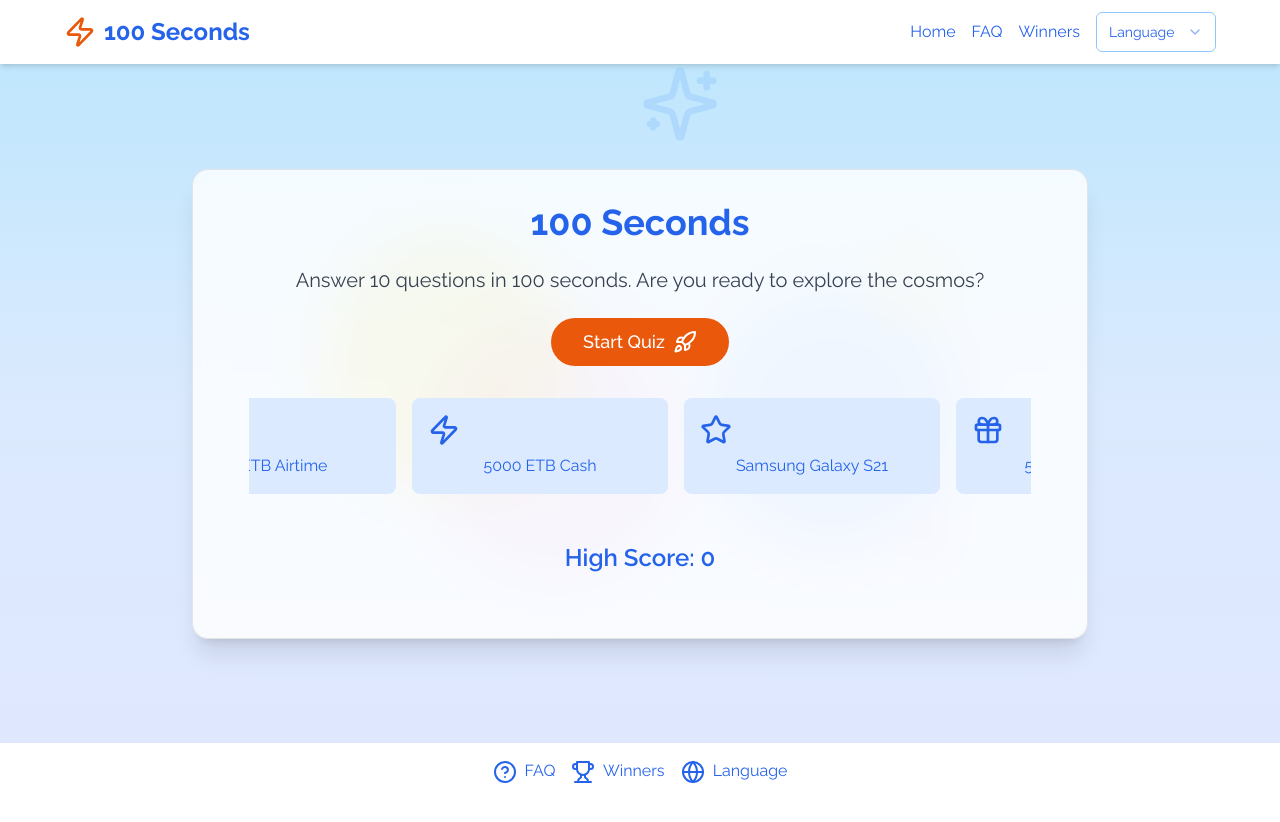
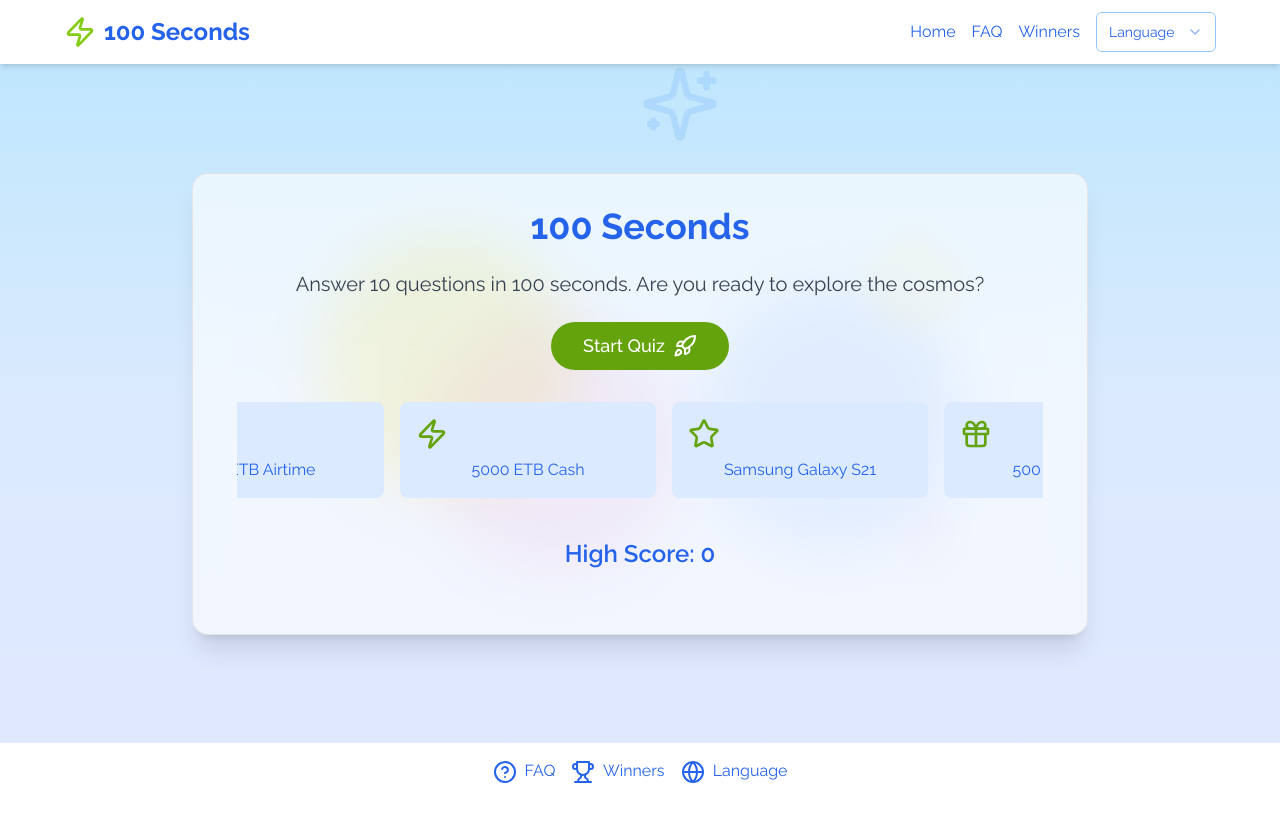
Before and after one commit to abenikeb/100-seconds, a Next.js app: page / in a window 1280 px wide. Shown: the top 822 px of the page. Built offline with nearby package versions, Linux system fonts and the light colour scheme.

Commit message:
modified:   app/page.tsx

```diff
--- a/app/page.tsx
+++ b/app/page.tsx
@@ -439,7 +439,7 @@ export default function Component() {
 			<header className="w-full bg-white shadow-md p-3">
 				<div className="max-w-6xl mx-auto flex justify-between items-center">
 					<div className="flex items-center space-x-2">
-						<Zap className="h-8 w-8 text-orange-600" />
+						<Zap className="h-8 w-8 text-lime-500" />
 						<h1 className="text-2xl font-bold text-blue-600">
 							{translations[language].title}
 						</h1>
@@ -650,7 +650,7 @@ export default function Component() {
 					<Zap className="absolute bottom-1/4 right-1/4 w-16 h-16 text-pink-400 opacity-20 animate-bounce" />
 				</div>
 
-				<Card className="max-w-4xl w-full bg-white bg-opacity-80 backdrop-filter backdrop-blur-lg rounded-2xl shadow-xl p-8 z-10">
+				<Card className="max-w-4xl w-full bg-white/60 bg-opacity-80 backdrop-filter backdrop-blur-lg rounded-2xl shadow-xl py-8 px-5 z-10">
 					<CardContent>
 						{gameState === "start" && (
 							<motion.div
@@ -666,7 +666,7 @@ export default function Component() {
 								</p>
 								<Button
 									onClick={startGame}
-									className="text-lg px-8 py-4 bg-orange-600 hover:bg-blue-700 text-white rounded-full transition-colors duration-300 h-12">
+									className="text-lg px-8 py-4 bg-lime-600 hover:bg-blue-700 text-white rounded-full transition-colors duration-300 h-12">
 									{translations[language].start} <Rocket className="ml-2" />
 								</Button>
 								<div className="mt-8">
@@ -679,7 +679,7 @@ export default function Component() {
 												<div
 													key={index}
 													className="bg-blue-100 p-4 rounded-lg flex-shrink-0 w-64">
-													<prize.icon className="h-8 w-8 text-blue-600 mb-2" />
+													<prize.icon className="h-8 w-8 text-lime-600 mb-2" />
 													<h4 className="text-lg font-semibold text-blue-800">
 														{
 															translations[language][
@@ -693,7 +693,7 @@ export default function Component() {
 										</div>
 									</div>
 								</div>
-								<div className="mt-8">
+								<div className="mt-6">
 									<h3 className="text-2xl font-semibold mb-2 text-blue-600">
 										High Score: {highScore}
 									</h3>
```
